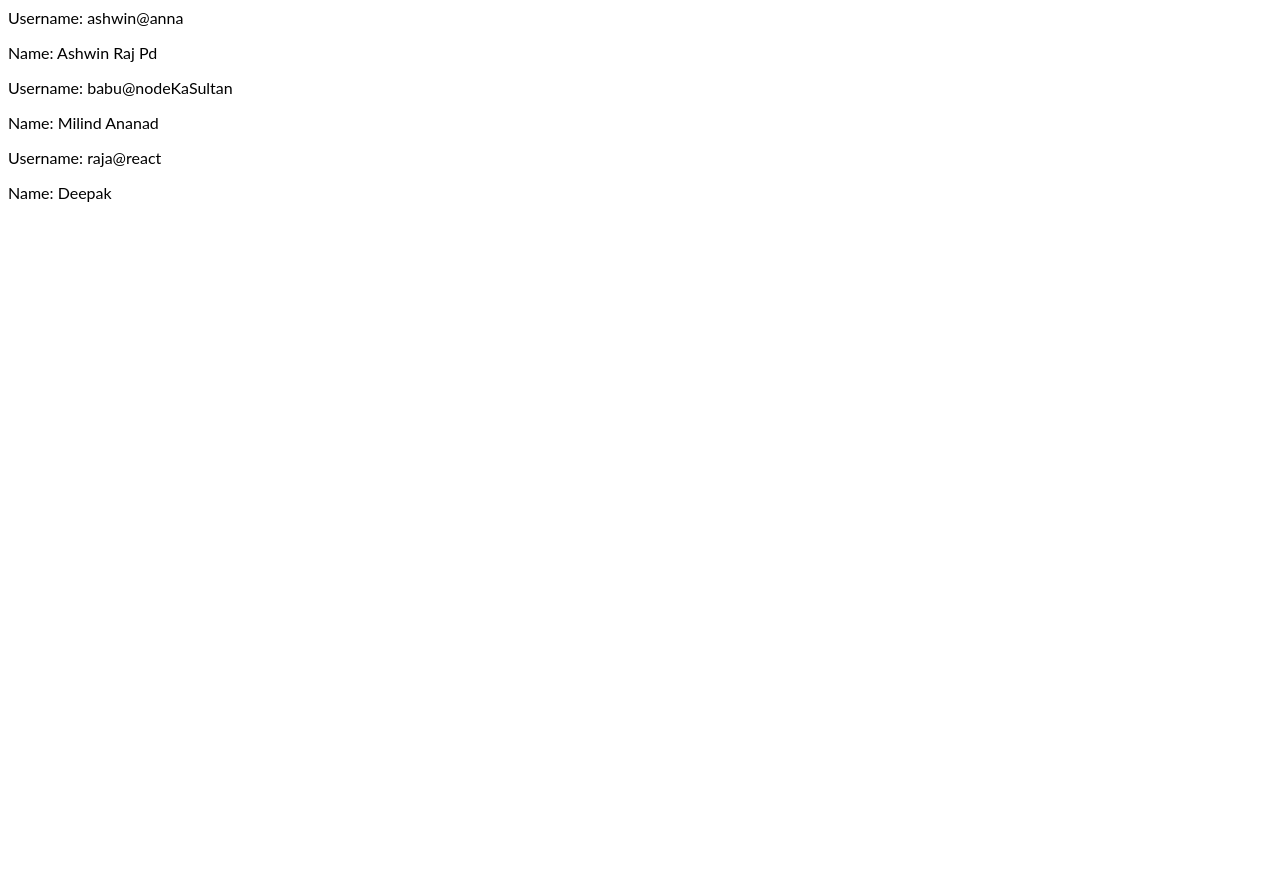
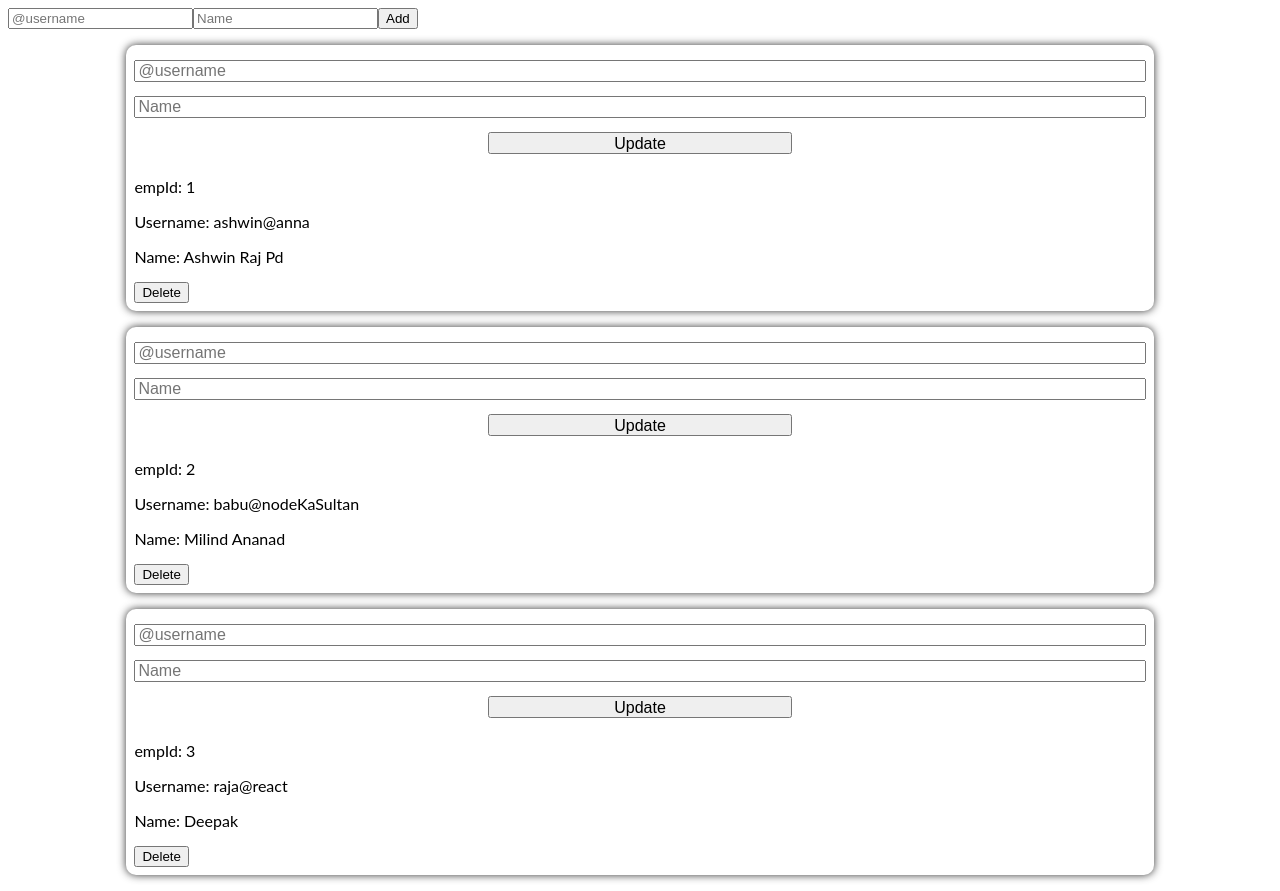
Before and after one commit to jaySmilet/react-ts-jan23, a React (Create React App) app: page / in a window 1280 px wide. Before the commit the page ends 800 px from the top, so only its background shows below. Built offline with nearby package versions, Linux system fonts and the light colour scheme.

Commit message:
employee delete

```diff
--- a/components/Employee/Employee.css
+++ b/components/Employee/Employee.css
@@ -0,0 +1,30 @@
+.employee {
+  display: flex;
+  flex-direction: column;
+  width: 80%;
+  height: 250px;
+  margin: 1rem auto;
+  background-color: #fff;
+  box-shadow: 0px 0px 8px #333;
+  padding: 0.5rem;
+  border-radius: 10px;
+}
+.employee .update {
+  display: flex;
+  flex-direction: column;
+  justify-content: space-around;
+  flex: 4;
+}
+.employee .update .formControl {
+  height: 20%;
+  font-size: 1rem;
+}
+.employee .update .update_button {
+  width: 30%;
+  align-self: center;
+  height: 20%;
+  font-size: 1rem;
+}
+.employee .display {
+  flex: 4;
+}
--- a/components/Employee/Employee.tsx
+++ b/components/Employee/Employee.tsx
@@ -1,24 +1,71 @@
 import * as React from 'react';
-import { useSelector } from 'react-redux';
+import { useDispatch, useSelector } from 'react-redux';
 import { RootState } from '../..';
+import { addEmployee, deleteEmployee } from '../../feature/employee';
 import { employee } from '../../static/data';
 import './Employee.css';
 
 const Employee = () => {
+  const [username, setUsername] = React.useState<string>('');
+  const [name, setName] = React.useState<string>('');
   const employees: employee[] = useSelector(
     (state: RootState) => state.employee.value
   );
+  const dispatch = useDispatch();
   return (
-    <div className="employee">
+    <React.Fragment>
+      <div className="add">
+        <input
+          type="text"
+          placeholder="@username"
+          className="formControl"
+          onChange={(e) => setUsername(e.target.value)}
+        />
+        <input
+          type="text"
+          placeholder="Name"
+          className="formControl"
+          onChange={(e) => setName(e.target.value)}
+        />
+        <button
+          className="add"
+          onClick={() =>
+            dispatch(
+              addEmployee({
+                id: employees[employees.length - 1].id + 1,
+                username,
+                name,
+              })
+            )
+          }
+        >
+          Add
+        </button>
+      </div>
       {employees.map((emp: employee) => {
         return (
-          <div className="display">
-            <p>Username: {emp.username}</p>
-            <p>Name: {emp.name}</p>
+          <div className="employee">
+            <div className="update">
+              <input
+                type="text"
+                placeholder="@username"
+                className="formControl"
+              />
+              <input type="text" placeholder="Name" className="formControl" />
+              <button className="update_button">Update</button>
+            </div>
+            <div className="display">
+              <p>empId: {emp.id}</p>
+              <p>Username: {emp.username}</p>
+              <p>Name: {emp.name}</p>
+              <button onClick={() => dispatch(deleteEmployee({ id: emp.id }))}>
+                Delete
+              </button>
+            </div>
           </div>
         );
       })}
-    </div>
+    </React.Fragment>
   );
 };
 
--- a/feature/employee.ts
+++ b/feature/employee.ts
@@ -9,10 +9,13 @@ export const employeeSlice = createSlice({
   reducers:{
     addEmployee:(state,action)=>{
       state.value.push(action.payload)
+    },
+    deleteEmployee:(state,action)=>{
+      state.value = state.value.filter(user=>user.id!==action.payload.id)
     }
   }
 });
 
-export const {addEmployee} = employeeSlice.actions;
+export const {addEmployee,deleteEmployee} = employeeSlice.actions;
 
 export default employeeSlice.reducer;
```
